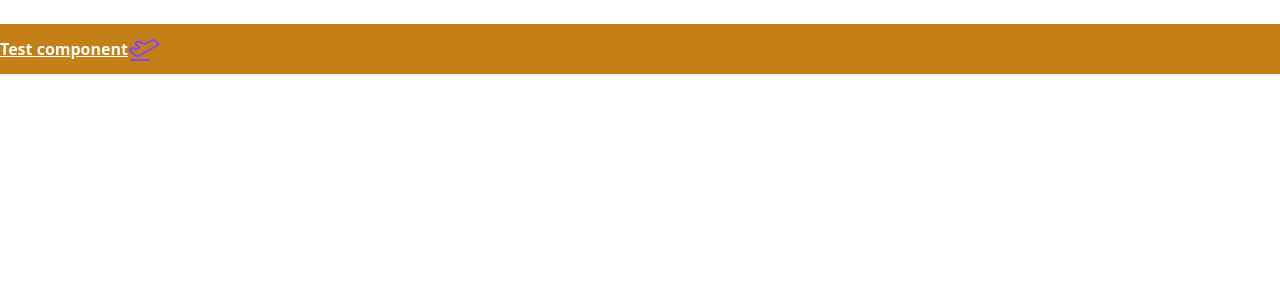
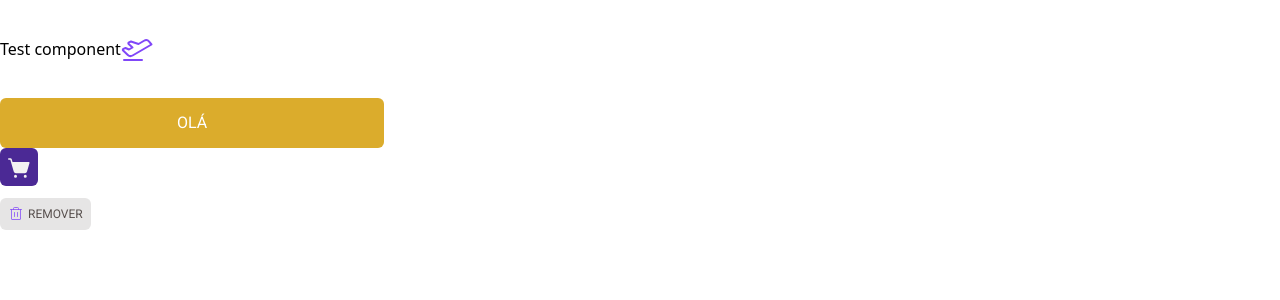
Before and after one commit to alex-britto/PDCoffe, a React (Vite) app: page / in a window 1280 px wide. Shown: the top 300 px of the page. Built offline with nearby package versions, Linux system fonts and the light colour scheme.

Commit message:
buttons components

```diff
--- /dev/null
+++ b/src/components/Button/Button.tsx
@@ -0,0 +1,35 @@
+import styled, { css } from "styled-components"
+
+export interface ButtonProps {
+  title: string
+}
+
+const Button = ({ title }: ButtonProps) => {
+  return (
+    <>
+      <StyledButton className="py-2 px-3">{title}</StyledButton>
+    </>
+  )
+}
+
+const StyledButton = styled.button`
+  ${({ theme }) => css`
+    background-color: ${theme.colors.yellow.default};
+    color: ${theme.colors.white};
+    border: none;
+    border-radius: 6px;
+
+    text-transform: uppercase;
+    font-family: "Roboto";
+
+    width: 100%;
+    transition: 0.2s;
+
+    &:hover {
+      background-color: ${theme.colors.yellow.dark};
+      transition: 0.2s ease;
+    }
+  `}
+`
+
+export default Button
--- /dev/null
+++ b/src/components/Button/CartButton.tsx
@@ -0,0 +1,49 @@
+import { ShoppingCartSimple } from "phosphor-react"
+import styled, { css } from "styled-components"
+import { defaultTheme } from "../../styles/themes/defaultTheme"
+
+export interface CartButtonProps {
+  icon: any
+  //   ver qual a tipagem se encaixaria melhor aqui
+}
+
+const CartButton = ({ icon }: CartButtonProps) => {
+  return (
+    <>
+      <StyledCartButton>
+        {!!icon && (
+          <ShoppingCartSimple
+            size={24}
+            color={defaultTheme.colors.base.card}
+            weight="fill"
+            className="flex items-center"
+          />
+        )}
+      </StyledCartButton>
+    </>
+  )
+}
+
+const StyledCartButton = styled.button`
+  ${({ theme }) => css`
+    background-color: ${theme.colors.purple.dark};
+    color: ${theme.colors.base.card};
+    border: none;
+    border-radius: 6px;
+
+    text-transform: uppercase;
+    font-family: "Roboto";
+
+    padding: 8px;
+    width: 38px;
+    height: 38px;
+    transition: 0.2s;
+
+    &:hover {
+      background-color: ${theme.colors.purple.default};
+      transition: 0.2s ease;
+    }
+  `}
+`
+
+export default CartButton
--- /dev/null
+++ b/src/components/Button/DeleteButton.tsx
@@ -0,0 +1,49 @@
+import { Trash } from "phosphor-react"
+import styled, { css } from "styled-components"
+import { defaultTheme } from "../../styles/themes/defaultTheme"
+
+export interface DeleteButtonProps {
+  title: string
+  icon: any
+  //   pesquisar tipo de icon
+}
+
+const DeleteButton = ({ title, icon }: DeleteButtonProps) => {
+  return (
+    <>
+      <StyledDeleteButton className="py-0 px-2 flex items-center">
+        {!!icon && (
+          <Trash
+            size={16}
+            weight="light"
+            color={defaultTheme.colors.purple.default}
+            className="mr-1"
+          />
+        )}
+        {title}
+      </StyledDeleteButton>
+    </>
+  )
+}
+
+const StyledDeleteButton = styled.button`
+  ${({ theme }) => css`
+    background-color: ${theme.colors.base.button};
+    color: ${theme.colors.base.text};
+    border-radius: 6px;
+
+    text-transform: uppercase;
+    font-family: "Roboto";
+    font-size: 12px;
+
+    width: auto;
+    height: 32px;
+
+    &:hover {
+      transition: 0.2 ease;
+      background-color: ${theme.colors.base.hover};
+    }
+  `}
+`
+
+export default DeleteButton
--- a/src/components/Test/Test.tsx
+++ b/src/components/Test/Test.tsx
@@ -1,34 +1,31 @@
-import styled, { css } from "styled-components"
+import styled from "styled-components"
 import { AirplaneTakeoff } from "phosphor-react"
 import { defaultTheme } from "../../styles/themes/defaultTheme"
+import Button from "../Button/Button"
+import CartButton from "../Button/CartButton"
+import DeleteButton from "../Button/DeleteButton"
 
-interface TestProps {
-  title?: string
-}
-
-export const Test = ({ title }: TestProps) => {
+export const Test = () => {
   return (
+    <>
       <Container className="my-6 ml-auto items-center">
         Test component
         <AirplaneTakeoff size={32} color={defaultTheme.colors.purple.default} />
       </Container>
+      <Container className="max-w-sm">
+        <Button title="olá" />
+      </Container>
+      <Container className="max-w-sm">
+        <CartButton icon />
+      </Container>
+      <Container className="max-w-sm">
+        <DeleteButton icon title="Remover" />
+      </Container>
+    </>
   )
 }
 
 const Container = styled.div`
-  ${({ theme }) => css`
   display: flex;
   height: 50px;
-
-    background-color: ${theme.colors.yellow.dark};
-    color: white;
-
-    text-align: right;
-    font-weight: bold;
-    text-decoration: underline;
-
-    &:hover {
-      background-color: ${theme.colors.base.hover};
-    }
-  `}
 `
```
Lines whose indentation alone changed are shown as unchanged.
